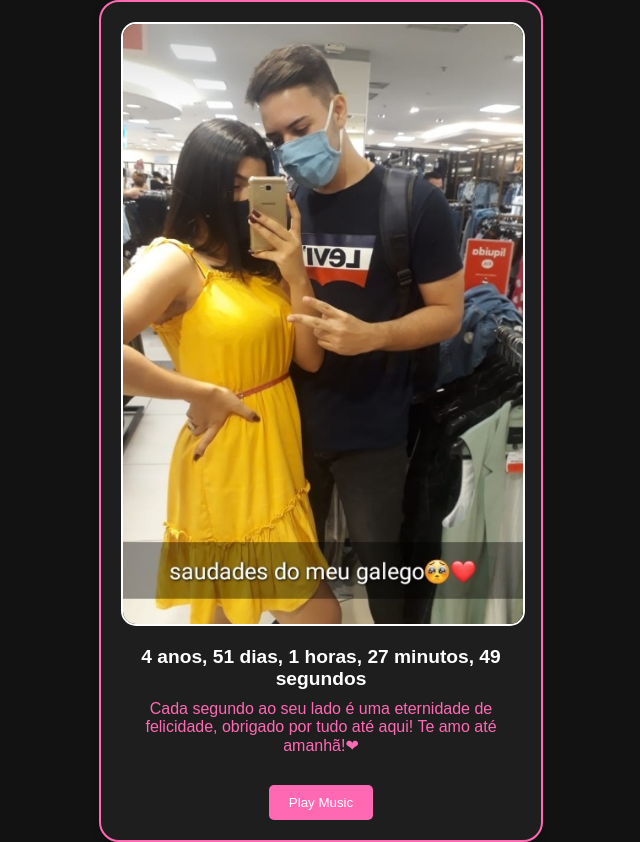
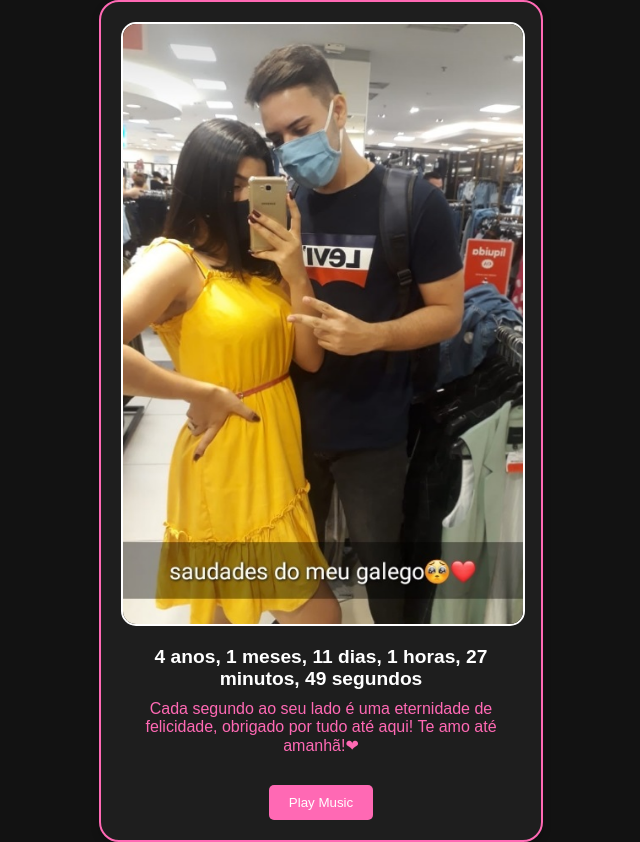
Before and after one commit to Deimos-devl/lvtest, a plain HTML site: page index.html in a window 1280 px wide. Shown: the whole page, without its empty margins (319-959 px from the left). Drawn offline with Linux system fonts and the light colour scheme.

Commit message:
Add files via upload

```diff
--- a/index.html
+++ b/index.html
@@ -141,12 +141,13 @@
             const elapsed = now - startDate;
 
             const years = Math.floor(elapsed / (1000 * 60 * 60 * 24 * 365));
-            const days = Math.floor((elapsed % (1000 * 60 * 60 * 24 * 365)) / (1000 * 60 * 60 * 24));
+            const months = Math.floor((elapsed % (1000 * 60 * 60 * 24 * 365)) / (1000 * 60 * 60 * 24 * 30));
+            const days = Math.floor((elapsed % (1000 * 60 * 60 * 24 * 30)) / (1000 * 60 * 60 * 24));
             const hours = Math.floor((elapsed % (1000 * 60 * 60 * 24)) / (1000 * 60 * 60));
             const minutes = Math.floor((elapsed % (1000 * 60 * 60)) / (1000 * 60));
             const seconds = Math.floor((elapsed % (1000 * 60)) / 1000);
 
-            timerElement.textContent = `${years} anos, ${days} dias, ${hours} horas, ${minutes} minutos, ${seconds} segundos`;
+            timerElement.textContent = `${years} anos, ${months} meses, ${days} dias, ${hours} horas, ${minutes} minutos, ${seconds} segundos`;
         }
 
         setInterval(updateTimer, 1000);
```
